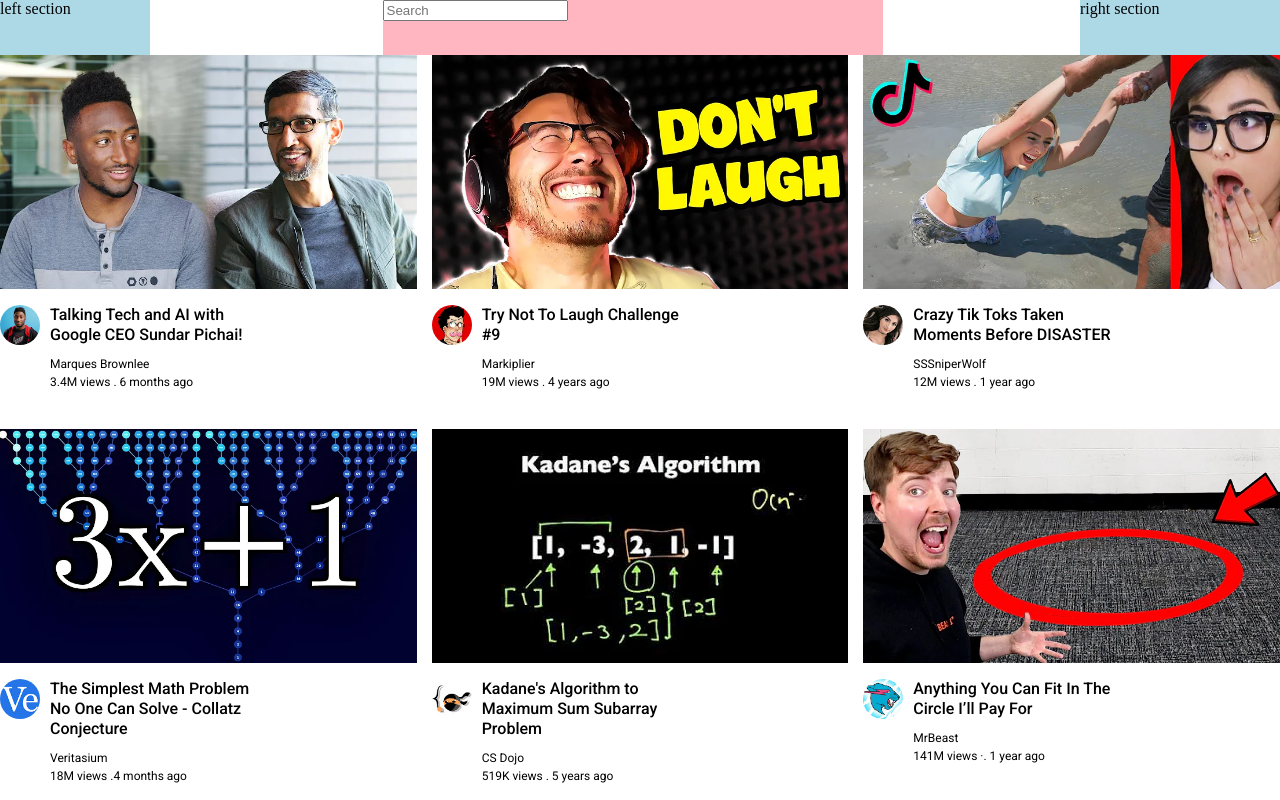
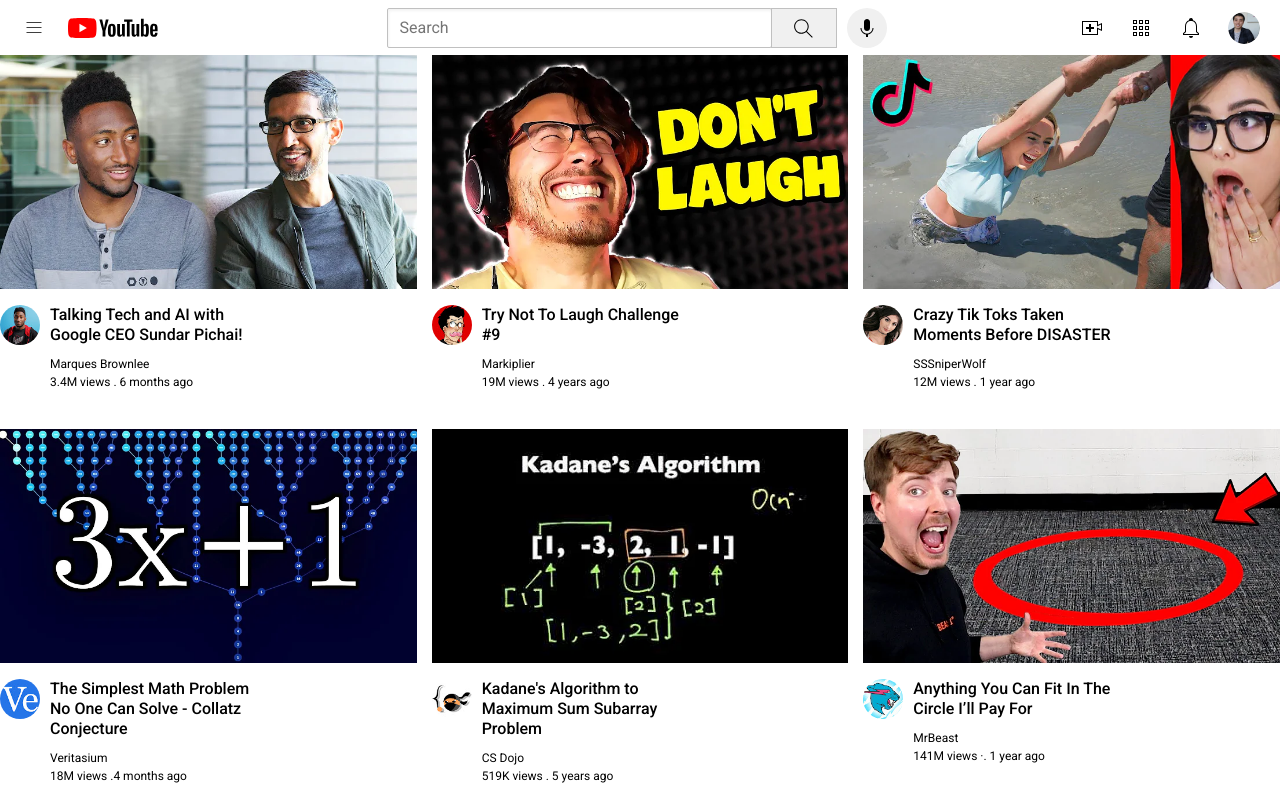
Before and after one commit to uwinezagloria/HTML-CSS, a plain HTML site: page youtube.html in a window 1280 px wide. Drawn offline with Linux system fonts and the light colour scheme.

Commit message:
nested flexbox and making header of the youtube

```diff
--- a/styles/header.css
+++ b/styles/header.css
@@ -5,17 +5,93 @@
     justify-content: space-between;
 }
 .left-section{
-    background-color: lightblue;
-    width:150px;
+
+    display: flex;
+    align-items: center;
+
 }
 .middle-section{
-    background-color: lightpink;
+
     flex:1;
     margin-left: 70px;
     margin-right: 35px;
     max-width: 500px;
+    display: flex;
+    align-items: center;
 }
 .right-section{
-    background-color: lightblue;
-    width:200px;
+    width:180px;
+    display: flex;
+    align-items: center;
+    justify-content: space-between;
+    margin-right: 20px;
+    /*to prevent shrinking */
+    flex-shrink: 0;
 }
+.hamburger-menu{
+    height:20px;
+     margin-left: 24px;
+     margin-right: 24px;
+}
+.youtube-logo{
+    height: 20px;
+}
+.search-button{
+    height: 40px;
+    width:66px;
+    background-color: rgb(240,240,240);
+    border-width: 1px;
+    border-style: solid;
+    border-color: rgb(192,192,192);
+    margin-left: -1px; /* pulls to left*/
+    margin-right: 10px;
+}
+.search-voice-button{
+    height:40px;
+    width:40px;
+    border-radius: 20px;
+    border: none;
+    background-color: rgb(240,240,240);
+}
+.voice-search-icon{
+    height:24px;
+    margin-top: 4px;
+
+}
+.search_bar{
+    flex:1;
+    height: 36px;
+    font-size: 16px;
+    border-width: 1px;
+    border-style: solid;
+    border-color:rgb(192,192,192);
+    border-radius: 2px;
+    /* box shadow inside we use inset*/
+    box-shadow: inset 1px 2px 3px rgb(0,0,0,0.05);
+    /* to shrink we set width=0 */
+    width: 0;
+}
+/* targetting placeholder*/
+.search_bar::placeholder{
+    font-family: roboto,Arial;
+    font-size: 16px;
+    padding-left: 10px;
+}
+.search-icon{
+    height:25px;
+    margin-top: 4px;
+}
+.upload-icon{
+    height: 24px;
+}
+.youtube-apps-icon{
+    height: 24px;
+
+}
+.notifications-icon{
+    height: 24px;
+}
+.current-user-picture{
+    height: 32px;
+    border-radius: 16px;
+}
--- a/youtube.html
+++ b/youtube.html
@@ -16,12 +16,26 @@
 
 <body>
     <div class="header">
-        <div class="left-section">left section</div>
+        <div class="left-section">
+            <img class="hamburger-menu" src="icons/hamburger-menu.svg">
+            <img  class="youtube-logo" src="icons/youtube-logo.svg">
+        </div>
         <div class="middle-section">
 
             <input class="search_bar" type="text" placeholder="Search">
+            <button class="search-button">
+                <img  class="search-icon"src="icons/search.svg">
+            </button>
+            <button class="search-voice-button">
+                <img class="voice-search-icon" src="icons/voice-search-icon.svg">
+            </button>
         </div>
-        <div class="right-section">right section</div>
+        <div class="right-section">
+          <img class="upload-icon" src="icons/upload.svg">
+          <img class="youtube-apps-icon" src="icons/youtube-apps.svg">
+          <img class="notifications-icon" src="icons/notifications.svg">
+        <img class="current-user-picture" src="channel pictures/my-channel.jpeg">
+        </div>
     </div>
     <div class="video-grid">
         <div class="video-preview">
```
Also changed, not shown: channel pictures/my-channel.jpeg (added), icons/hamburger-menu.svg (added), icons/notifications.svg (added), icons/search.svg (added), icons/upload.svg (added), icons/voice-search-icon.svg (added), icons/youtube-apps.svg (added), icons/youtube-logo.svg (added).
